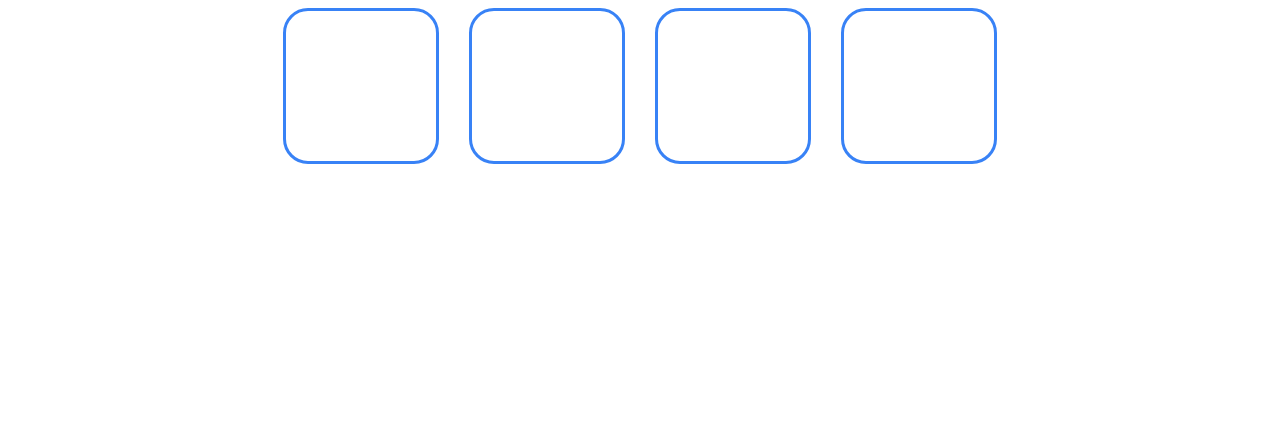
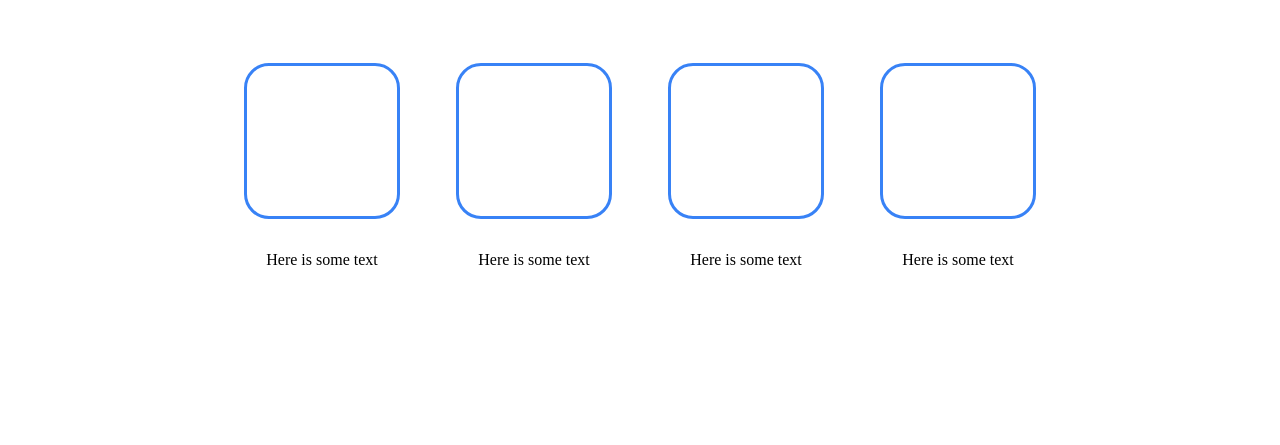
Before and after one commit to scoloni87/project2, a plain HTML site: page index.html in a window 1280 px wide. Shown: the part 653-1098 px from the top of the page. Before the commit the page ends 818 px from the top, so only its background shows below. Drawn offline with Linux system fonts and the light colour scheme.

Commit message:
completed main container

```diff
--- a/index.html
+++ b/index.html
@@ -10,18 +10,20 @@
 <body>
 
     <!--NAV-->
+
     <div class="menu-container">
         <div class="menu">
             <div class='logo'>Header Logo</div>
             <div class="links">
-                <div class='menu-1'>Header Link One</div>
-                <div class='menu-2'>Header Link Two</div>
-                <div class='menu-3'>Header Link Three</div>
+                <a href="#"><div class='menu-1'>Header Link One</div></a>
+                <a href="#"><div class='menu-2'>Header Link Two</div></a>
+                <a href="#"><div class='menu-3'>Header Link Three</div></a>
             </div>
         </div>
     </div>
 
     <!--HEADER-->
+
     <div class="header-container">
         <div class="title">
         <h1 class='awesome'>This Website is Awesome</h1>
@@ -35,19 +37,30 @@
                 <img src="/images/placeholder.jpg" width="300" height="200">
             </div>
     </div>
-    </div>
-
 
     <!--MAIN-->
 
     <div class="main-container">
-        <div class="random">Some random information.</div>
-        <div class="box-section">
-            <div class="image-1"></div>
-            <div class="image-2"></div>
-            <div class="image-3"></div>
-            <div class="image-4"></div>
+        <h2 class="random">Some random information.</h2>
+            <div class="information">
+            <div class="info">
+                <div class="image"></div>
+                    <p>Here is some text</p>
+            </div>
+             <div class="info">
+                <div class="image"></div>
+                    <p>Here is some text</p>
+             </div>
+            <div class="info">
+                <div class="image"></div>
+                    <p>Here is some text</p>
+            </div>
+             <div class="info">
+                <div class="image"></div>
+                    <p>Here is some text</p>
+             </div>
         </div>
     </div>
+
 </body>
 </html>
--- a/style.css
+++ b/style.css
@@ -17,12 +17,17 @@ body {
     padding-right: 100px;
 }
 
+a {
+    text-decoration: none;
+}
+
 .links {
     display: flex;
 }
 
 .menu-1,.menu-2,.menu-3 {
     margin-left: 20px;
+    color: white;
 }
 
 .header-container {
@@ -63,70 +68,43 @@ body {
 }
 
 .main-container {
-    height: 200px;
     display: flex;
-    justify-content:center;
+    padding: 48px 0 160px 0;
     flex-direction: column;
     align-items: center;
-    padding: 50px;
+    justify-content: center;
+    gap: 48px;
+    }
 
+.information {
+    display: flex;
+    align-items: center;
+    flex-wrap: wrap;
+    gap: 56px;
 }
 
+.information > .info {
+    gap: 16px;
+    display: flex;
+    flex-direction: column;
+    justify-content: center;
+    align-items: center;
+    flex: 0;
+}
+
+.info p {
+    text-align: center;
+}
 .random {
     display: flex;
     font-weight: bold;
     font-size: 36px;
     color: #1F2937;
-    padding: 50px;
 }
 
-.box-section {
-    display: flex;
-    gap: 30px;
-
-}
-
-.image-1 {
+.image {
     border-radius: 25px;
     border: 3px solid #3882F6;
     width: 150px;
     height: 150px;
-    display: flex;
-
 }
-
-.image-2 {
-    border-radius: 25px;
-    border: 3px solid #3882F6;
-    width: 150px;
-    height: 150px;
-    display: flex;
-
-}
-
-.image-3 {
-    border-radius: 25px;
-    border: 3px solid #3882F6;
-    width: 150px;
-    height: 150px;
-    display: flex;
-
-}
-
-.image-4 {
-    border-radius: 25px;
-    border: 3px solid #3882F6;
-    width: 150px;
-    height: 150px;
-    display: flex;
-
-}
-
-.image-5 {
-    border-radius: 25px;
-    border: 3px solid #3882F6;
-    width: 150px;
-    height: 150px;
-    display: flex;
-
-}
```
